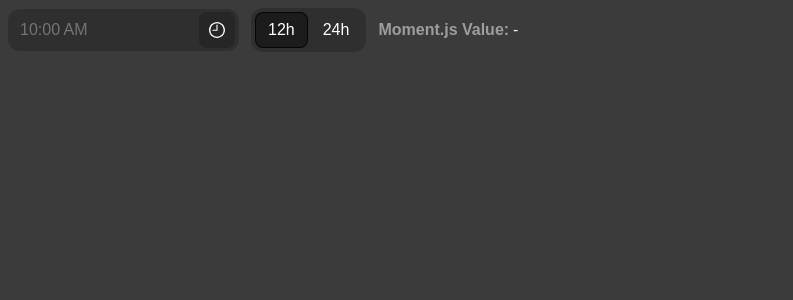
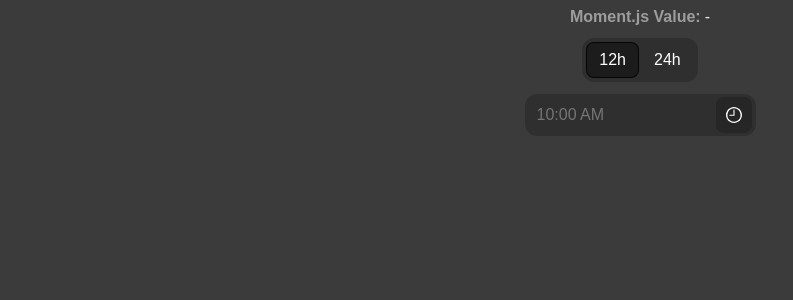
Before and after one commit to soooji/react-masked-input-time-picker, a React (Create React App) app: page / in a window 1280 px wide. Shown: the top 300 px of the page, without its empty margins (0-793 px from the left). Built offline with nearby package versions, Linux system fonts and the light colour scheme.

Commit message:
fix direction

```diff
--- a/src/App.tsx
+++ b/src/App.tsx
@@ -25,6 +25,7 @@ const TIMING_FORMAT_OPTIONS: SelectOption<TimingFormatType>[] = [
 const Container = styled.div`
   display: flex;
   align-items: center;
+  flex-direction: column-reverse;
   gap: 12px;
   &,
   * {
```
